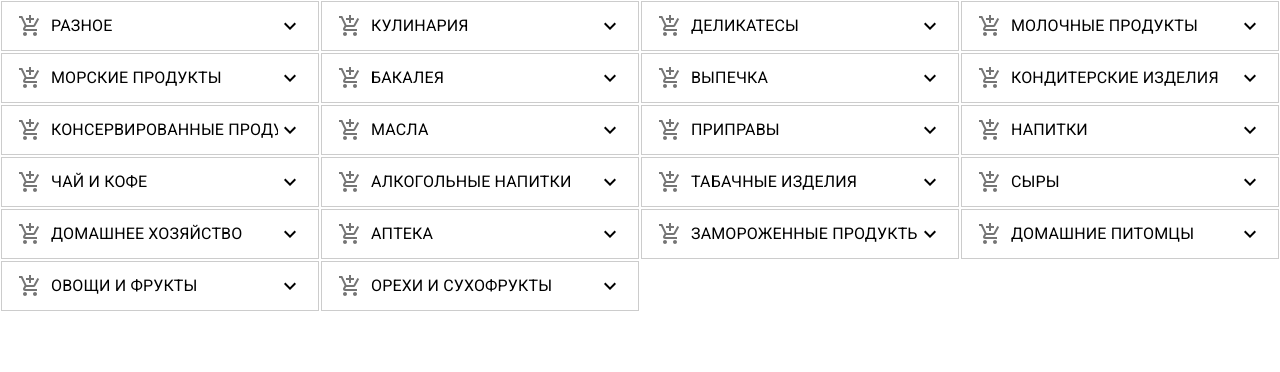
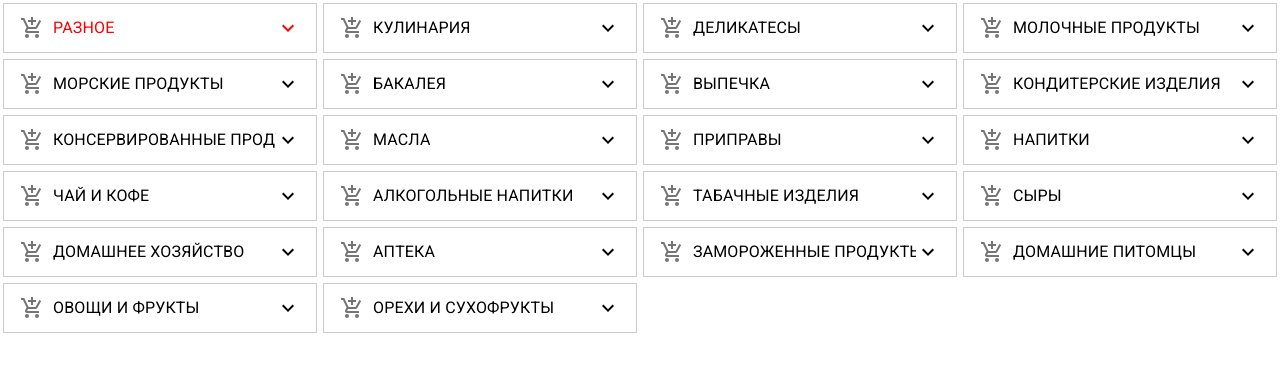
Before and after one commit to kobrynovych/React_Drag_and_Drop, a React (Create React App) app: page / in a window 1280 px wide. Shown: the top 372 px of the page. Built offline with nearby package versions, Linux system fonts and the light colour scheme.

Commit message:
add hover

```diff
--- a/src/App.css
+++ b/src/App.css
@@ -16,10 +16,20 @@ body {
   display: flex;
 }
 
+.columns_wrap {
+  width: 100%;
+  display: grid;
+  /* grid-template-columns: repeat(auto-fit, minmax(300px, 1fr)); */
+  /* grid-template-columns: repeat(auto-fit, minmax(300px, 1fr)); */
+  grid-template-columns: 3fr 1fr;
+}
+
 .columns {
   width: 100%;
   display: grid;
+  /* grid-template-columns: repeat(auto-fit, minmax(300px, 1fr)); */
   grid-template-columns: repeat(auto-fit, minmax(300px, 1fr));
+  /* grid-template-columns: 1fr 3fr; */
 }
 
 .column {
--- a/src/App.js
+++ b/src/App.js
@@ -98,6 +98,9 @@ function App() {
     }
   };
 
+  // provided
+  //   droppableProps:
+  //     data-rbd-droppable-context-id: "1"
   return (
     <DragDropContext onDragEnd={onDragEnd} onDragStart={onDragStart} >
       <div className="app">
@@ -108,7 +111,9 @@ function App() {
 
           type="column"
         >
-          {(provided, snapshot) => (
+          {(provided, snapshot) => {
+            debugger
+            return (
             <div
               className="columns"
               {...provided.droppableProps}
@@ -123,7 +128,7 @@ function App() {
               ))}
               {provided.placeholder}
             </div>
-          )}
+          )}}
         </Droppable>
       </div>
     </DragDropContext>
--- a/src/components/Column.js
+++ b/src/components/Column.js
@@ -13,13 +13,39 @@ import AddShoppingCartIcon from '@material-ui/icons/AddShoppingCart';
 import Avatar from '@material-ui/core/Avatar';                           // img
 import ItemListApp from './ItemList';
 
+const styleColumnWrap = () => {
+
+}
+
+
+
+const Column = React.memo(function Column({ column, index }) {
+    const [open, setOpen] = useState(false);
+    const [isHover, setIsHover] = useState(false);
+
     const useStyles = makeStyles((theme) => ({
       column: {
-      margin: '1px',
+        margin: '3px',
+        // padding: '1px',
       },
       title__wrap: {
         border: '1px solid #ccc',
+        // padding: '11px',
+        // backgroundColor: styleHover && 'red!important',
+        backgroundColor: isHover ? '' : 'rgb(189, 255, 217)!important',
+
+
+        // '&:hover': {backgroundColor: 'lightgreen'},
+        '&:hover': {
+          // backgroundColor: 'red!important',
+          // "& $addIcon": {
+          //   color: "purple"
+          // }
+       }
       },
+      // title__wrap:hover: {
+      //   backgroundColor: 'lightgreen',
+      // },
       title: {
         textTransform: 'uppercase',
         whiteSpace: 'nowrap',
@@ -49,9 +75,10 @@ const useStyles = makeStyles((theme) => ({
       },
     }));
 
-const Column = React.memo(function Column({ column, index }) {
+    // data-rbd-draggable-id='разное'
+
     const classes = useStyles();
-    const [open, setOpen] = useState(false);
+
 
     const handleClick = () => {
       setOpen(!open);
@@ -71,7 +98,7 @@ const Column = React.memo(function Column({ column, index }) {
     };
 
     const getListStyle = (isDraggingOver) => {
-      debugger
+      // debugger
       if (isDraggingOver) {
 
       }
@@ -88,10 +115,30 @@ const Column = React.memo(function Column({ column, index }) {
       // display: 'none',
     }};
 
+  // provided
+  //   dragHandleProps:
+  //     aria-describedby: "rbd-hidden-text-1-hidden-text-1"
+  //     data-rbd-drag-handle-context-id: "1"
+  //     data-rbd-drag-handle-draggable-id: "разное"
+
+  //   draggableProps:
+  //     data-rbd-draggable-context-id: "1"
+  //     data-rbd-draggable-id: "разное"
+
+  const getListStyleAll = (el) => {
+    debugger
+    if (el['data-rbd-draggable-id'] === 'разное') {
+      return {
+        backgroundColor: 'red!important',
+        color: 'red',
+        // height: '200px'
+      }
+    }
+  }
     return (
       <Draggable draggableId={column.id} index={index}>
         {(provided, snapshot) => {
-// debugger
+debugger
           return (
           <div
             className={classes.column}
@@ -104,6 +151,7 @@ const Column = React.memo(function Column({ column, index }) {
             // style={{
             //   backgroundColor: provided.isDragging ? 'green' : 'lightblue',
             // }}
+            style={getListStyleAll(provided.draggableProps)}
           >
               <ListItem button onClick={handleClick} {...provided.dragHandleProps} className={classes.title__wrap}
                 // onMouseOver={handleMouseOver(snapshot.isDraggingOver)}
@@ -123,8 +171,8 @@ const Column = React.memo(function Column({ column, index }) {
               <div className={classes.ItemList_wrap} >
                 <ListMaterialUI component="div" disablePadding className={classes.ItemList_wrap2} style={{height: !open && '0px', paddingTop: open && '3px'}}>
                     <ItemListApp column={column} index={index}
-                      handleMouseOver2={handleMouseOver2}
                       open={open}
+                      setIsHover={setIsHover}
                     />
                 </ListMaterialUI>
               {/* </Collapse> */}
--- a/src/components/Item.js
+++ b/src/components/Item.js
@@ -11,7 +11,7 @@ const getStyle = ({ draggableStyle, virtualStyle, isDragging }) => {
 
     const result = {
       ...combined,
-      height: isDragging ? combined.height : combined.height - grid,
+      height: isDragging ? combined.height : combined.height - (grid * 3) ,
       left: isDragging ? combined.left : combined.left + grid,
       width: isDragging
         ? draggableStyle.width
--- a/src/components/ItemList.js
+++ b/src/components/ItemList.js
@@ -6,7 +6,7 @@ import Row from './Row';
 
 
 
-const ItemListApp = React.memo(function ItemList({ column, index, handleMouseOver2, open }) {
+const ItemListApp = React.memo(function ItemList({ column, index, open, setIsHover }) {
     const listRef = useRef();
     useLayoutEffect(() => {
       const list = listRef.current;
@@ -73,17 +73,24 @@ const ItemListApp = React.memo(function ItemList({ column, index, handleMouseOve
   //   data-rbd-droppable-context-id: "1"
   //   data-rbd-droppable-id: "деликатесы"
 
+    // data-rbd-draggable-id='разное'
+
+
     const getListStyle = (isDraggingOver) => {
       // debugger
-      if (isDraggingOver) {
-
+      if (!open && isDraggingOver) {
+        setIsHover(false)
+      }
+      if (!open && !isDraggingOver) {
+        setIsHover(true)
       }
 
       return {
       // background: isDraggingOver ? 'lightblue!important' : 'lightgrey!important',
       // background: isDraggingOver ? 'lightblue' : 'lightgrey',
       // background: isDraggingOver ? 'lightblue' : 'green',
-      background: isDraggingOver ? 'rgb(189, 255, 217)' : 'lightblue',
+      // background: isDraggingOver ? 'rgb(189, 255, 217)' : 'lightblue',
+      background: open ? isDraggingOver ? 'rgb(189, 255, 217)' : 'lightblue' : isDraggingOver ? 'rgb(189, 255, 217)' : 'transparent',
       // height: isDraggingOver && '200px',
       // top: isDraggingOver && '-50px',
       // height: isDraggingOver && '50px',
@@ -91,10 +98,11 @@ const ItemListApp = React.memo(function ItemList({ column, index, handleMouseOve
       // display: 'none',
       width: !open && '83%',
       top: !open && '-45px',
+      borderRadius: '15px',
       // height: !open && '50px',
       opacity: !open && '0',
-      // opacity: isDraggingOver && open ? '0' : '0.2',
-
+      // opacity: open && isDraggingOver ? '1' : '0',
+      // opacity: open ? isDraggingOver ? '1' : '1' : isDraggingOver ? '1' : '0',
     }};
 
     return (
@@ -129,6 +137,7 @@ const ItemListApp = React.memo(function ItemList({ column, index, handleMouseOve
               itemData={column.items}
               className="task-list"
               style={getListStyle(snapshot.isDraggingOver)}
+              // style={getListStyle(snapshot.isDragging)}
               ref={listRef}
             >
               {Row}
```
Lines whose indentation alone changed are shown as unchanged.
